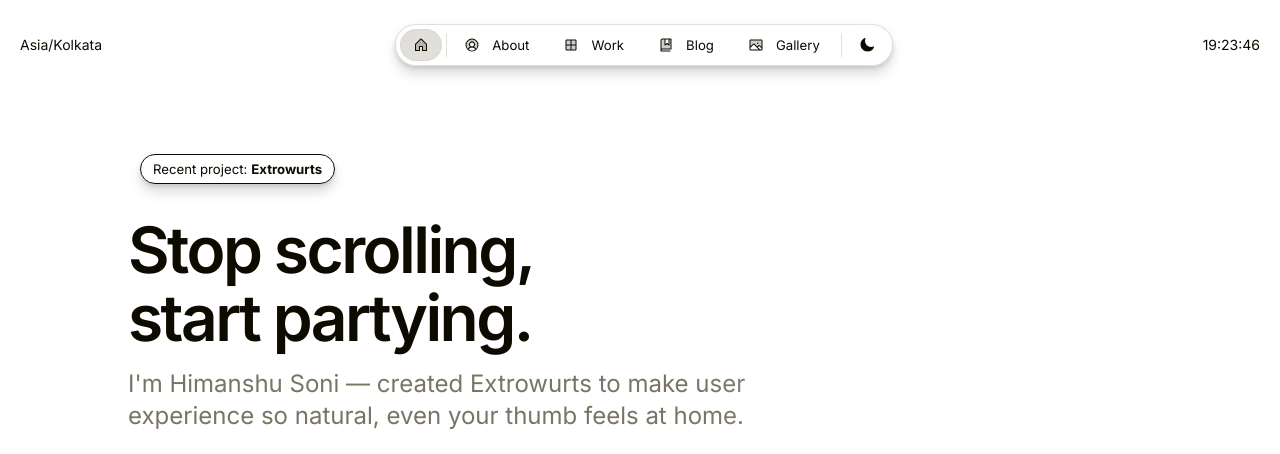
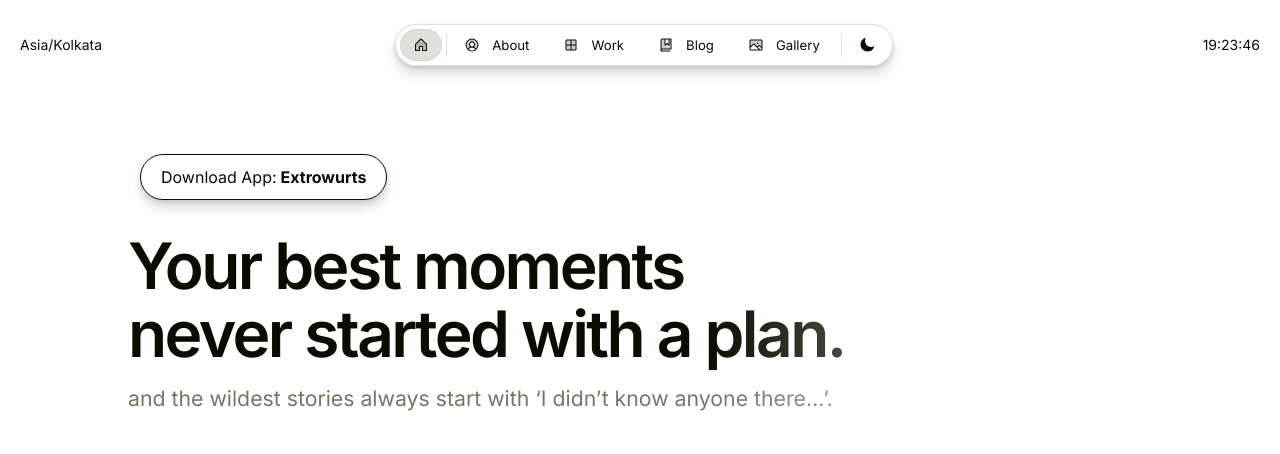
Before and after one commit to hn-e/extropage, a Next.js app: page / in a window 1280 px wide. Shown: the top 454 px of the page. Built offline with nearby package versions, Linux system fonts and the light colour scheme.

Commit message:
storebadge

```diff
--- a/src/app/page.tsx
+++ b/src/app/page.tsx
@@ -8,6 +8,7 @@ import { home, about, person, newsletter } from "@/app/resources/content";
 import { Mailchimp } from "@/components";
 import { Posts } from "@/components/blog/Posts";
 import { Meta, Schema } from "@/once-ui/modules";
+import StoreBadge from "@/components/StoreBadge";
 
 export async function generateMetadata() {
   return Meta.generate({
@@ -38,10 +39,11 @@ export default function Home() {
         <Column maxWidth="s">
           {home.featured && (
           <RevealFx fillWidth horizontal="start" paddingTop="16" paddingBottom="32" paddingLeft="12">
-            <Badge background="brand-alpha-weak" paddingX="12" paddingY="4" onBackground="neutral-strong" textVariant="label-default-s" arrow={false}
-              href={home.featured.href}>
+            {/* <Badge background="brand-alpha-weak" paddingX="12" paddingY="4" onBackground="neutral-strong" textVariant="label-default-s" arrow={false}
+              href={'https://web.whatsapp.com/'}>
               <Row paddingY="2">{home.featured.title}</Row>
-            </Badge>
+            </Badge> */}
+            <StoreBadge title=""><Row paddingY="0">{home.featured.title}</Row></StoreBadge>
           </RevealFx>
           )}
           <RevealFx translateY="4" fillWidth horizontal="start" paddingBottom="16">
@@ -50,7 +52,7 @@ export default function Home() {
             </Heading>
           </RevealFx>
           <RevealFx translateY="8" delay={0.2} fillWidth horizontal="start" paddingBottom="32">
-            <Text wrap="balance" onBackground="neutral-weak" variant="heading-default-xl">
+            <Text wrap="balance" onBackground="neutral-weak" variant="heading-default-l">
               {home.subline}
             </Text>
           </RevealFx>
@@ -80,7 +82,7 @@ export default function Home() {
       <RevealFx translateY="16" delay={0.6}>
         <Projects range={[1, 1]} />
       </RevealFx>
-      {routes["/blog"] && (
+      {/* {routes["/blog"] && (
         <Flex fillWidth gap="24" mobileDirection="column">
           <Flex flex={1} paddingLeft="l" paddingTop="24">
             <Heading as="h2" variant="display-strong-xs" wrap="balance">
@@ -91,7 +93,7 @@ export default function Home() {
             <Posts range={[1, 2]} columns="2" />
           </Flex>
         </Flex>
-      )}
+      )} */}
       <Projects range={[2]} />
       {newsletter.display && <Mailchimp newsletter={newsletter} />}
     </Column>
--- a/src/app/resources/content.js
+++ b/src/app/resources/content.js
@@ -55,15 +55,15 @@ const home = {
   label: "Home",
   title: `Extrowurts`,
   description: `For you to stop reading and start partying`,
-  headline: <>Stop scrolling, start partying.</>,
+  headline: <>Your best moments never started with a plan.</>,
   featured: {
     display: true,
-    title: <>Recent project: <strong className="ml-4">Extrowurts</strong></>,
+    title: <>Download App: <strong className="ml-4">Extrowurts</strong></>,
     href: "/work/building-once-ui-a-customizable-design-system",
   },
   subline: (
     <>
-     I'm Himanshu Soni — created Extrowurts to make user experience so natural, even your thumb feels at home.
+    and the wildest stories always start with ‘I didn’t know anyone there…’.
     </>
   ),
 };
--- /dev/null
+++ b/src/components/StoreBadge.tsx
@@ -0,0 +1,44 @@
+"use client";
+
+import { Badge } from "@/once-ui/components";
+import { useEffect, useState } from "react";
+
+interface StoreBadgeProps {
+  title: string;
+  icon?: string; // optional icon name
+  children?: React.ReactNode;
+  effect?: boolean;
+}
+
+export default function StoreBadge({
+  title,
+  icon,
+  children,
+  effect = true,
+}: StoreBadgeProps) {
+  const [storeLink, setStoreLink] = useState<string>("");
+
+  useEffect(() => {
+    const userAgent = navigator.userAgent;
+    const isAppleDevice = /iPhone|iPad|iPod|Macintosh/.test(userAgent);
+
+    const appStoreLink = "https://apps.apple.com/us/app/extrowurts/id6746046462";
+    const playStoreLink = "https://play.google.com/store/apps/details?id=com.pro.nubpack";
+
+    setStoreLink(isAppleDevice ? appStoreLink : playStoreLink);
+  }, []);
+
+  if (!storeLink) return null; // or a loading state if you want
+
+  return (
+    <Badge
+      title={title}
+      icon={icon as any}
+      effect={effect}
+      href={storeLink}
+      arrow={false} // optional, your call
+    >
+      {children}
+    </Badge>
+  );
+}
```
